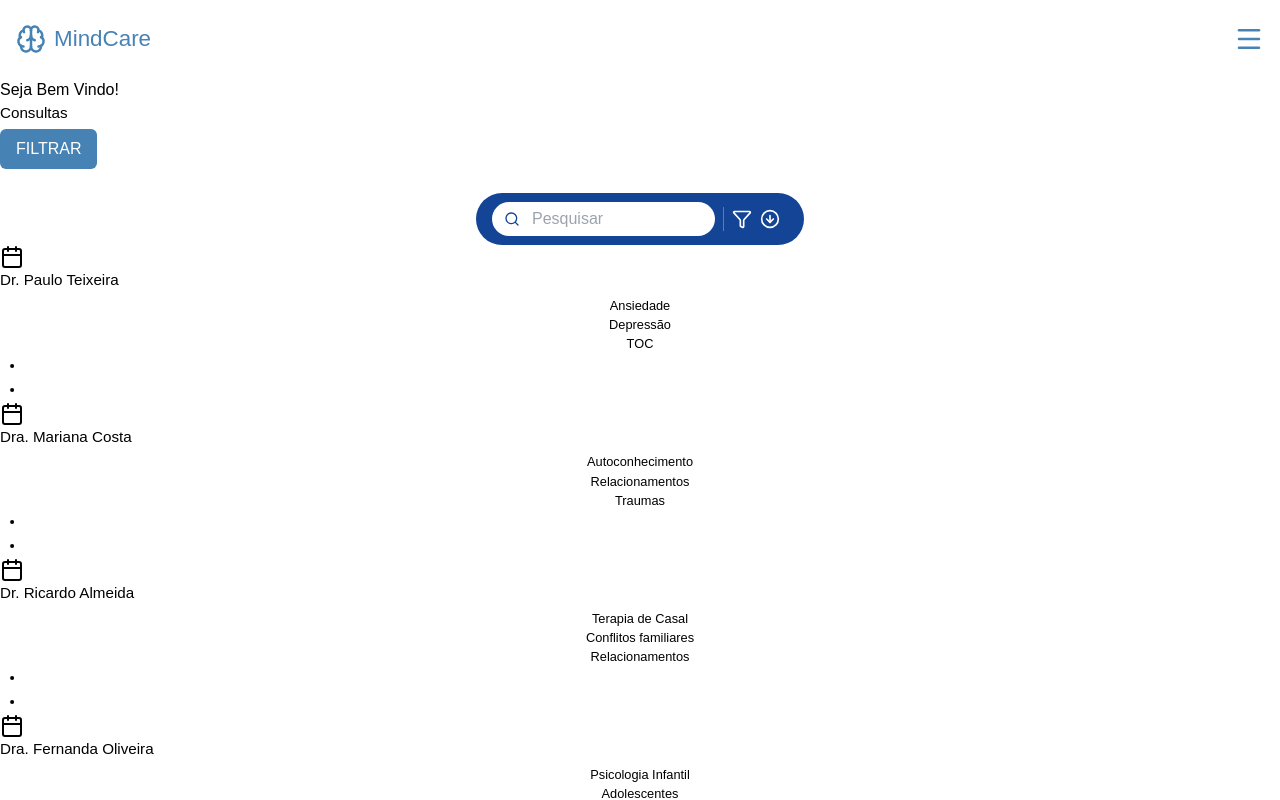
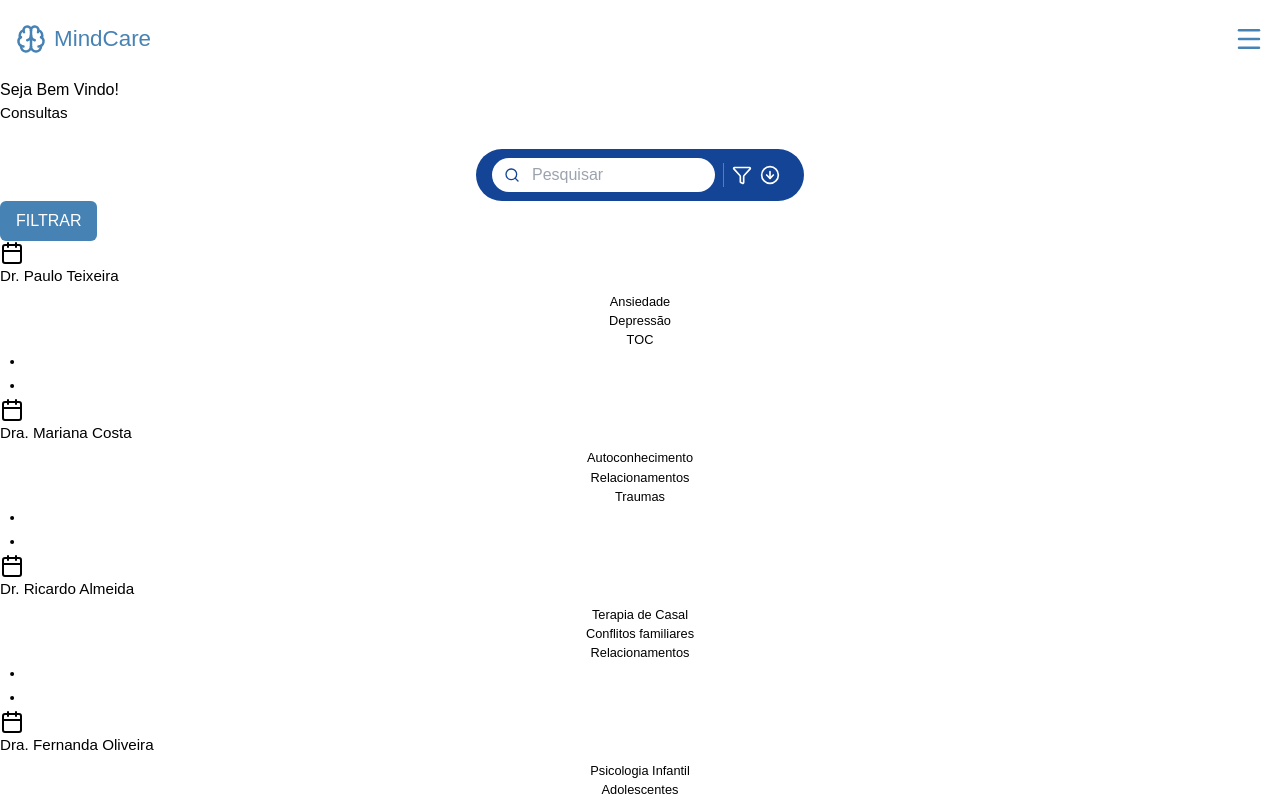
Before and after one commit to ProjetoBlocoADS/MindCareApp, a React (Vite) app in the folder app/: page /home-paciente in a window 1280 px wide. Shown: the top 800 px of the page. Built offline with nearby package versions, Linux system fonts and the light colour scheme.

Commit message:
implementação da logica do botao filtrar para abrir opções de filtragem

```diff
--- a/app/src/componentes/btn/BotaoFiltrar.jsx
+++ b/app/src/componentes/btn/BotaoFiltrar.jsx
@@ -1,4 +1,15 @@
+
 import style from "./BotaoFiltrar.module.css"
-export default function BotaoFiltrar({onClick}){
-    return <button className={style.botao} onClick={onClick}>FILTRAR</button>
+
+
+export default function BotaoFiltrar({ openModal }) {
+  const handleClick = () => {
+    openModal((prev) => !prev);
+  };
+
+  return (
+    <button className={style.botao} onClick={handleClick}>
+      FILTRAR
+    </button>
+  );
 }
--- a/app/src/componentes/btn/BotaoFiltrar.module.css
+++ b/app/src/componentes/btn/BotaoFiltrar.module.css
@@ -1,7 +1,3 @@
 .botao{
     background-color: steelblue;
 }
-
-.botao:hover{
-    transform: scale(1.2);
-}
--- a/app/src/index.css
+++ b/app/src/index.css
@@ -16,3 +16,8 @@
   width: clamp(260px, 50vw, 600px);
   margin: 0 auto;
 }
+html, body, #root {
+  height: 100%;
+  margin: 0;
+  padding: 0;
+}
--- a/app/src/pages/homePaciente/HomePaciente.jsx
+++ b/app/src/pages/homePaciente/HomePaciente.jsx
@@ -1,16 +1,16 @@
 import ListaPsicologos from "./components/ListaPsicologos"
-import BotaoFiltrar from "../../componentes/btn/BotaoFiltrar"
+import styles from "./HomePaciente.module.css"
+
 
 export default function HomePaciente() {
     return(
-        <div>
+        <div className={styles.container}>
         <div>
         <h4>Seja Bem Vindo!</h4>
         <h2>
           Consultas
         </h2>
       </div>
-      <BotaoFiltrar/>
        <ListaPsicologos/>
         </div>
 
--- /dev/null
+++ b/app/src/pages/homePaciente/HomePaciente.module.css
@@ -0,0 +1,3 @@
+.container{
+    height: 100%;
+}
--- a/app/src/pages/homePaciente/components/Filtros.jsx
+++ /dev/null
@@ -1,11 +0,0 @@
-
-import ModalFitros from "./ModalFiltros";
-import styles from "./Filtros.module.css"
-
-export default function Filtros(){
-    return(
-        <div className={styles.containerFiltro}>
-            <ModalFitros/>
-        </div>
-    )
-}
--- a/app/src/pages/homePaciente/components/Filtros.module.css
+++ /dev/null
@@ -1,3 +0,0 @@
-.containerFiltro{
-
-}
--- a/app/src/pages/homePaciente/components/ListaPsicologos.jsx
+++ b/app/src/pages/homePaciente/components/ListaPsicologos.jsx
@@ -4,15 +4,27 @@ import PsicoContext from "../../../context/PsicoContext";
 import { Calendar,Dot } from "lucide-react";
 import SearchBar from "../../homePsicologo/componentes/SearchBar";
 import styles from "../listaPsicologos.module.css"
-import Filtros from "./Filtros";
-
+import ModalFiltros from "./ModalFiltros";
+import BotaoFiltrar from "../../../componentes/btn/BotaoFiltrar"
 export default function ListaPsicologos(){
     const {profissionais, error, isLoading} = useContext(PsicoContext)
     const [inputValue, setInputValue] = useState("");
+    const [isOpen, setIsOpen] = useState(false)
+
+
 
 const handleInputChange = (value) => {
   setInputValue(value);
 };
+
+const handleModal = (callback) => {
+  if (typeof callback === "function") {
+    setIsOpen(callback);
+  } else {
+    setIsOpen(callback);
+  }
+};
+
 
     //logica para filtrar profissionais na barra de pesquisa
     const matchedProfessionals = profissionais.filter((prof) =>
@@ -29,9 +41,10 @@ const handleInputChange = (value) => {
   }
 
     return(
-        <div>
+        <div className={styles.containerLista}>
             <SearchBar onChangeValue={handleInputChange} value={inputValue} placeholder={"Pesquisar"}/>
-            <Filtros/>
+            <BotaoFiltrar openModal={handleModal}/>
+            {isOpen && (<ModalFiltros/>)}
             {matchedProfessionals.map((psico)=>(
                 <div key={psico.nome}>
                     <Calendar/>
--- a/app/src/pages/homePaciente/components/ModalFiltros.module.css
+++ b/app/src/pages/homePaciente/components/ModalFiltros.module.css
@@ -1,17 +1,16 @@
-*{
-    margin: 0;
-    padding: 0;
-    box-sizing: border-box;
-}
+
 
 .containerModal{
+    position: fixed;
+    top: 0;
     color:white;
-    display: none;
+    display: flex;
     flex-direction: column;
     gap: 1px;
-    margin-top: 10px;
-    height: 100dvh;
+    height: 100%;
     min-width: 100%;
+    background-color: white;
+    padding: 8px;
 }
 .linkFiltro{
     display: flex;
--- a/app/src/pages/homePaciente/listaPsicologos.module.css
+++ b/app/src/pages/homePaciente/listaPsicologos.module.css
@@ -9,3 +9,7 @@
 .horario{
     color: black;
 }
+
+.containerLista{
+
+}
```
